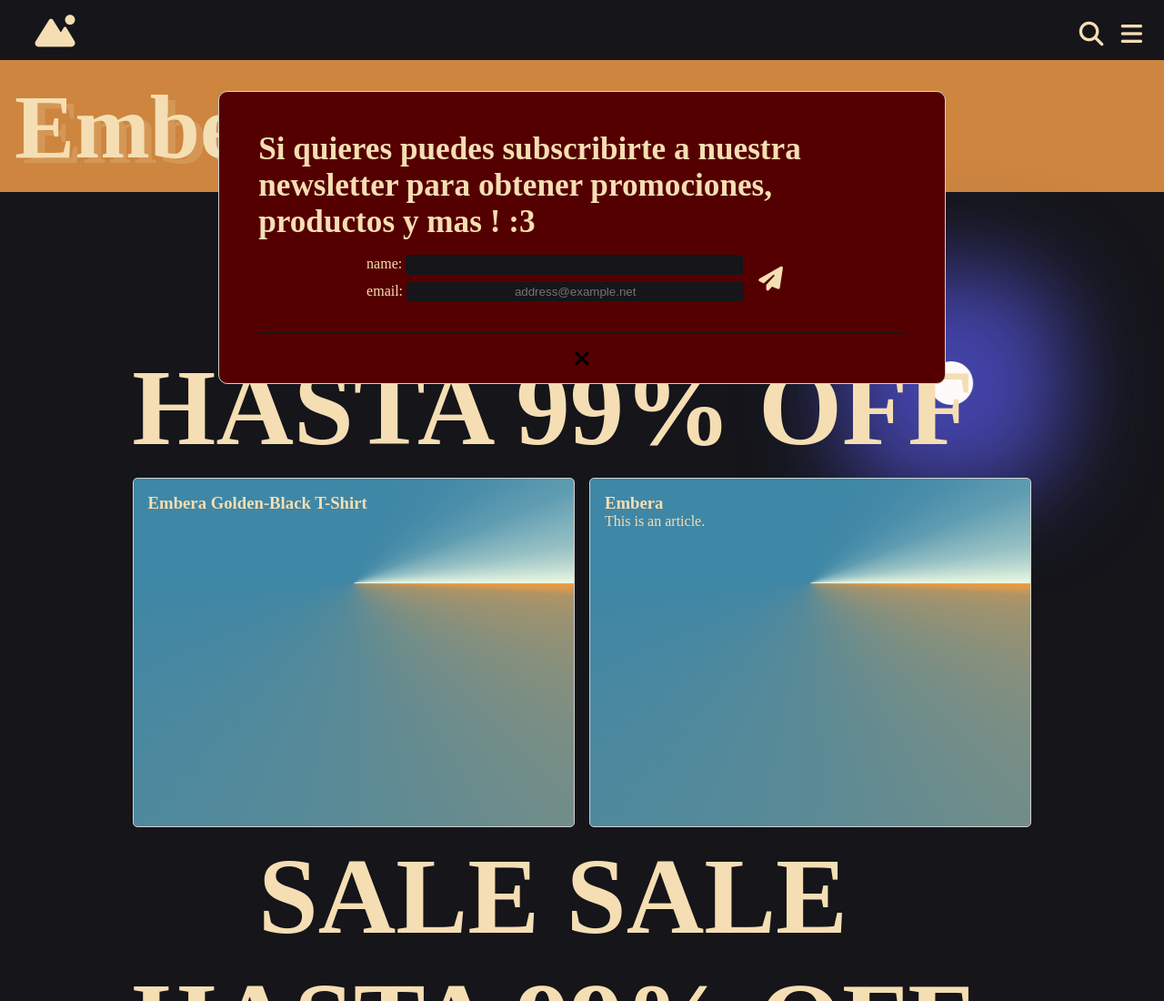
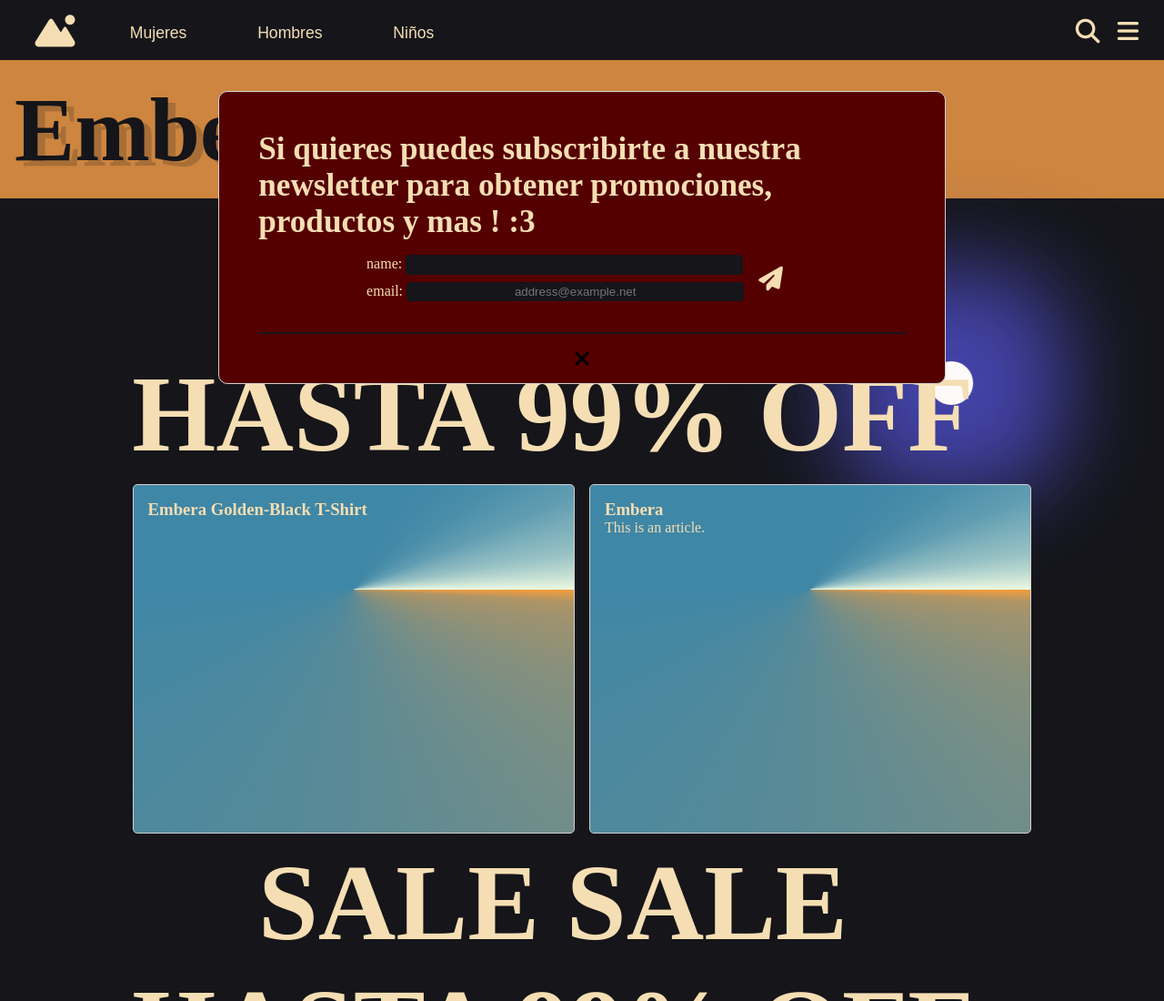
Before and after one commit to bluedec/CAC-Group-7, a plain HTML site: page index.html in a window 1280 px wide. Shown: the top 1100 px of the page at 91% size. Drawn offline with nearby package versions, Linux system fonts and the light colour scheme.

Commit message:
Buttons are in the top nav bar

```diff
--- a/css/styles.css
+++ b/css/styles.css
@@ -23,7 +23,7 @@ body {
 header {
 	padding: 1rem;
 	position: relative;
-	height: calc(4rem + 10vh);
+	height: calc(7rem + 3vw);
 	background-color: var(--cool-orange);
 }
 
@@ -84,6 +84,7 @@ a {
 	z-index: 20;
 	float: right;
 	padding: 1rem;
+	display: flex;
 	position: fixed;
 	height: var(--nav-bar-height);
 	background-color: var(--cool-black);
@@ -91,11 +92,11 @@ a {
 
 }
 #nav-flex-container {
-	float: right;
 	width: 100px;
-	top: 0.5rem;
+	top: 1.3rem;
+	right: 20px;
 	display: flex;
-	position: relative;
+	position: absolute;
 	flex-direction: row-reverse;
 }
 
@@ -179,26 +180,25 @@ a {
 
 .side-nav-flex-container {
 	display: flex;
-	flex-direction: column;
 }
 
-.side-nav-button {
-	min-width: 100%;
-	padding: 1rem;
-	border: none;
+.nav-button {
+	color: var(--cool-black);
+	border: 1px var(--cool-black) !important;
+	padding: 1px;
+	top: 3px;
+	vertical-align: middle;
+	margin: 0.3rem;
+	min-width: 10%;
 	font-size: 1.1rem;
-	color: #ddd;
-	background-color: inherit;
+	margin-right: 20px;
 	border-radius: 2px;
-	border-bottom: 1px solid var(--cool-orange);
 	position: relative;
-	margin: 0.3rem;
+	margin-left: calc(3 * 1.5vw);
 }
 
 .side-nav-button:hover {
 	cursor: pointer;
-	border: 1px wheat solid;
-	top: -5px;
 }
 
 .spam {
--- a/index.html
+++ b/index.html
@@ -7,6 +7,7 @@
 		<link href="./css/styles.css" rel="stylesheet">
 		<script src="js/index.js"></script>
 		<script src="https://kit.fontawesome.com/13c075f7a5.js" crossorigin="anonymous"></script>
+		<script src="https://unpkg.com/vue@3/dist/vue.global.js"></script>
 	</head>
 
 	<body>
@@ -47,6 +48,13 @@
 				</a>
 			</button>
 
+			<!-- Container de botones -->
+			<section class="side-nav-flex-container">
+				<button type="button" class="nav-button"><span>Mujeres</span></button>
+				<button type="button" class="nav-button"><span>Hombres</span></button>
+				<button type="button" class="nav-button"><span>Niños</span></button>
+			</section>
+
 			<section id="nav-flex-container">
 				<button type="button" onClick="show_side_nav_bar()">
 					<i class="fa-solid fa-bars fa-2x"></i>
@@ -62,17 +70,14 @@
 
 		<!-- Side Navigation Bar -->
 		<section id="side-nav-bar">
-			<section class="side-nav-flex-container">
-				<button type="button" class="side-nav-button">Mujeres</button>
-				<button type="button" class="side-nav-button">Hombres</button>
-				<button type="button" class="side-nav-button">Niños</button>
-				<a href="./templates/login/signin.html"><button type="button" class="side-nav-button">Iniciar Sesión / Registrarse</button></a>
-				<a href="./templates/Contacto/Contacto.html"><button type="button" class="side-nav-button">contacto</button></a>
-			  </section>
+			<a href="./templates/login/signin.html"><button type="button" class="side-nav-button">Iniciar Sesión / Registrarse</button></a>
+			<a href="./templates/Contacto/Contacto.html"><button type="button" class="side-nav-button">contacto</button></a>
 		</section>
 
 		<header id="main-title-flex">
-			<h1 class="title">Embera</h1>
+				<a href="index.html" class="home-link">
+					<h1 class="title">Embera</h1>
+				</a>
 		</header>
 
 
```
Also changed, not shown: templates/Contacto/Contacto.html (+2 -2 lines), templates/login/signin.html (+2 -2 lines).
